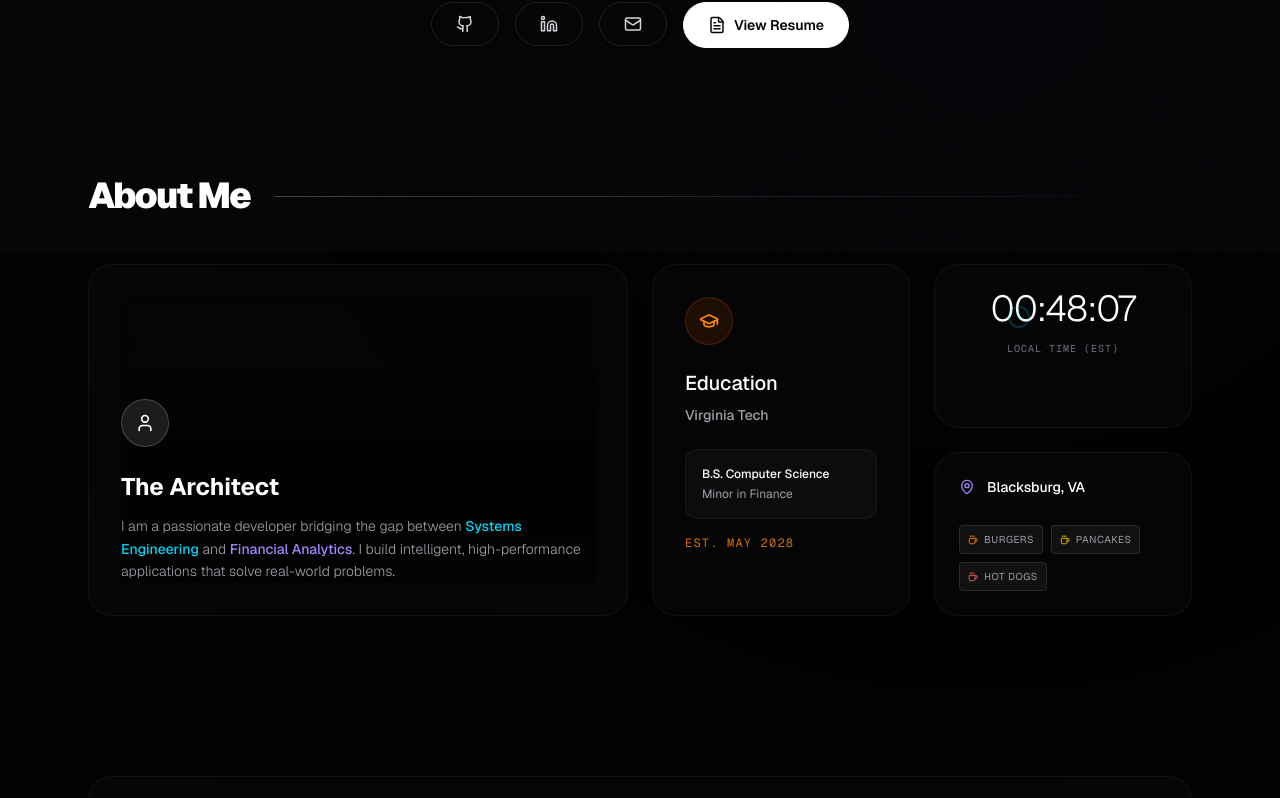
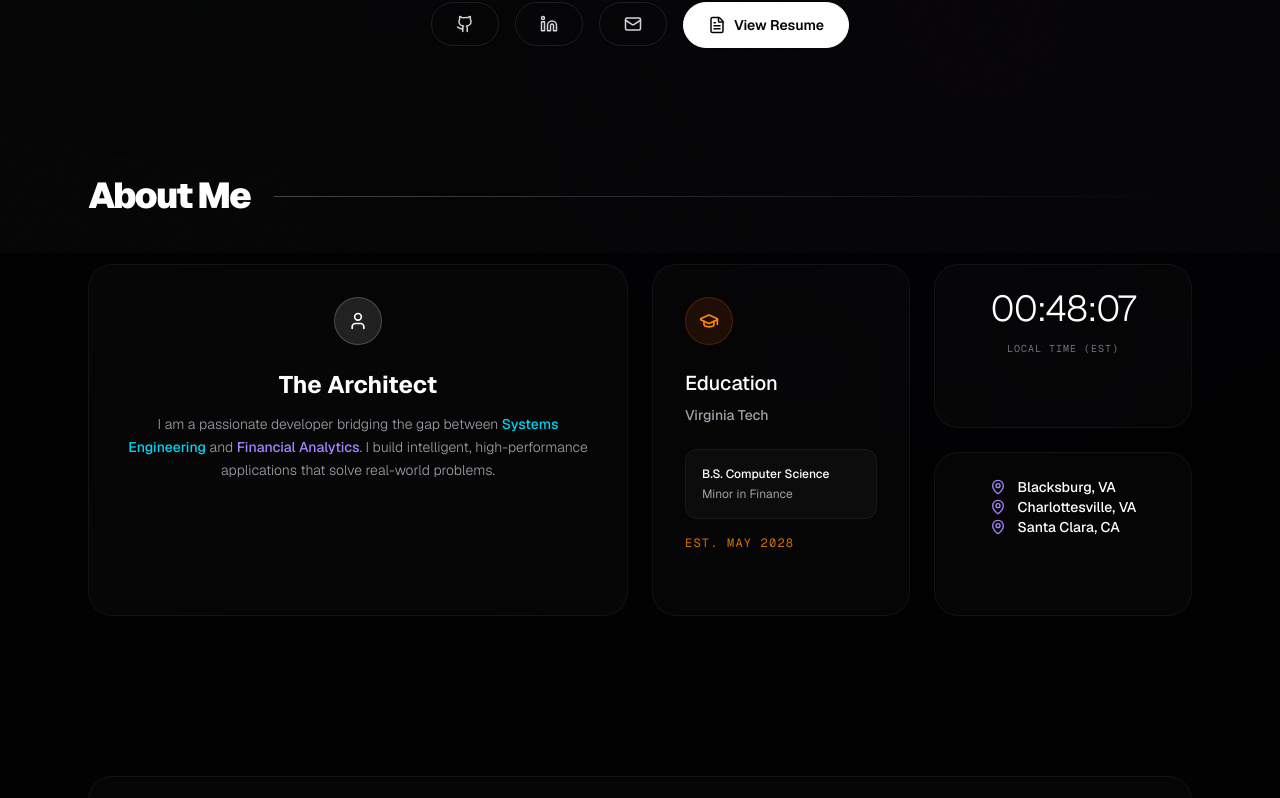
Before and after one commit to HargunSinghGhotra/PersonalWebsite, a Next.js app in the folder hargun-portfolio/: page / in a window 1280 px wide. Shown: the part 547-1345 px from the top of the page. Built offline with nearby package versions, Linux system fonts and the light colour scheme.

Commit message:
Update page.tsx

```diff
--- a/hargun-portfolio/app/page.tsx
+++ b/hargun-portfolio/app/page.tsx
@@ -2,7 +2,7 @@
 
 import React, { useRef, useState, useEffect, MouseEvent as ReactMouseEvent } from 'react';
 import { motion, useMotionValue, useSpring, useTransform, AnimatePresence } from 'framer-motion';
-import { Mail, FileText, Code, TrendingUp, MapPin, Coffee, ChevronRight, Zap, GraduationCap, Clock, User } from 'lucide-react';
+import { Mail, FileText, Code, TrendingUp, MapPin, ChevronRight, Zap, GraduationCap, User } from 'lucide-react';
 
 export default function Portfolio() {
   const [isMounted, setIsMounted] = useState(false);
@@ -104,7 +104,7 @@ export default function Portfolio() {
                 </div>
             </section>
 
-            {/* --- THE NEW ABOUT SECTION (RESPONSIVE FIX) --- */}
+            {/* --- THE NEW ABOUT SECTION --- */}
             <section id="about" className="mb-40">
                 <div className="flex items-center gap-6 mb-12">
                     <h2 className="text-3xl md:text-4xl font-black tracking-tighter">About Me</h2>
@@ -112,17 +112,14 @@ export default function Portfolio() {
                 </div>
 
                 <div className="grid grid-cols-1 lg:grid-cols-4 gap-6">
-                    {/* Profile & Summary */}
-                    <TiltCard className="lg:col-span-2 p-8 min-h-[22rem] h-full flex flex-col justify-end relative overflow-hidden group">
-                        <div className="absolute inset-0 z-0 bg-gradient-to-t from-[#020202] via-[#020202]/80 to-transparent"></div>
-                        {/* <img src="/profile.jpg" alt="Hargun Ghotra" className="absolute inset-0 w-full h-full object-cover z-[-1] opacity-40 group-hover:opacity-60 transition-opacity duration-700" /> */}
-
-                        <div className="relative z-10 mt-auto pt-10">
+                    {/* Centered Profile & Summary (No Fade) */}
+                    <TiltCard className="lg:col-span-2 p-8 min-h-[22rem] h-full flex flex-col justify-center items-center text-center relative overflow-hidden group">
+                        <div className="relative z-10 flex flex-col items-center">
                             <div className="w-12 h-12 rounded-full bg-white/10 flex items-center justify-center mb-6 border border-white/20 backdrop-blur-md">
                                 <User size={20} className="text-white" />
                             </div>
                             <h3 className="text-2xl font-bold text-white mb-3">The Architect</h3>
-                            <p className="text-sm text-zinc-400 leading-relaxed font-light max-w-lg">
+                            <p className="text-sm text-zinc-400 leading-relaxed font-light max-w-lg mx-auto">
                                 I am a passionate developer bridging the gap between <span className="text-cyan-400 font-medium">Systems Engineering</span> and <span className="text-violet-400 font-medium">Financial Analytics</span>. I build intelligent, high-performance applications that solve real-world problems.
                             </p>
                         </div>
@@ -148,31 +145,27 @@ export default function Portfolio() {
                         </div>
                     </TiltCard>
 
-                    {/* Live Clock & Vitals */}
+                    {/* Live Clock & Locations */}
                     <div className="lg:col-span-1 flex flex-col gap-6 min-h-[22rem] h-full">
-                        {/* Clock Widget */}
+                        {/* Centered Clock Widget (No Logo) */}
                         <TiltCard className="flex-1 p-6 flex flex-col justify-center items-center text-center relative overflow-hidden min-h-[10rem]">
-                            <Clock size={24} className="text-cyan-400 absolute top-4 left-4 opacity-20" />
                             <LiveClock />
                             <p className="text-[10px] font-mono text-zinc-500 uppercase tracking-widest mt-3">Local Time (EST)</p>
                         </TiltCard>
 
-                        {/* Location & Fuel */}
-                        <TiltCard className="flex-1 p-6 flex flex-col justify-center min-h-[10rem]">
-                            <div className="flex items-center gap-3 mb-4">
+                        {/* Three Locations */}
+                        <TiltCard className="flex-1 p-6 flex flex-col justify-center items-center gap-3 min-h-[10rem]">
+                            <div className="flex items-center gap-3">
                                 <MapPin size={16} className="text-violet-400 shrink-0" />
                                 <span className="text-sm font-medium text-white">Blacksburg, VA</span>
                             </div>
-                            <div className="flex flex-wrap gap-2 mt-auto">
-                                <span className="text-[10px] uppercase tracking-wider bg-white/5 border border-white/10 px-2 py-1.5 rounded text-zinc-400 flex items-center gap-1.5">
-                                    <Coffee size={10} className="text-orange-400 shrink-0"/> Burgers
-                                </span>
-                                <span className="text-[10px] uppercase tracking-wider bg-white/5 border border-white/10 px-2 py-1.5 rounded text-zinc-400 flex items-center gap-1.5">
-                                    <Coffee size={10} className="text-yellow-400 shrink-0"/> Pancakes
-                                </span>
-                                <span className="text-[10px] uppercase tracking-wider bg-white/5 border border-white/10 px-2 py-1.5 rounded text-zinc-400 flex items-center gap-1.5">
-                                    <Coffee size={10} className="text-red-400 shrink-0"/> Hot Dogs
-                                </span>
+                            <div className="flex items-center gap-3">
+                                <MapPin size={16} className="text-violet-400 shrink-0" />
+                                <span className="text-sm font-medium text-white">Charlottesville, VA</span>
+                            </div>
+                            <div className="flex items-center gap-3">
+                                <MapPin size={16} className="text-violet-400 shrink-0" />
+                                <span className="text-sm font-medium text-white">Santa Clara, CA</span>
                             </div>
                         </TiltCard>
                     </div>
```
